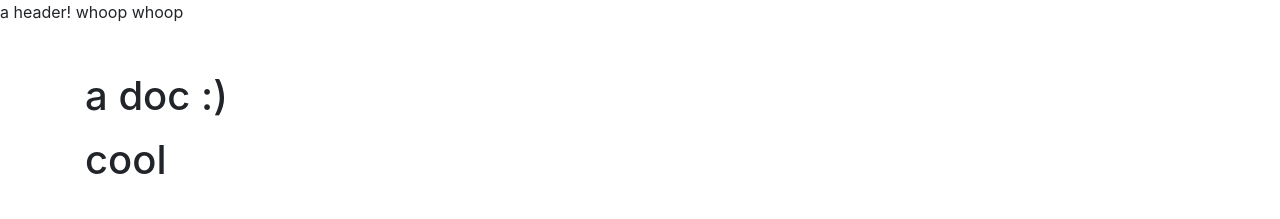
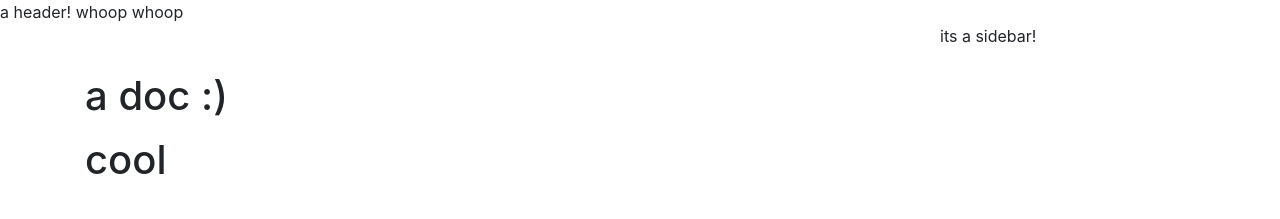
Before and after one commit to Blur-Creative/theme-views, a Jekyll site: the page built from index.md, in a window 1280 px wide. Shown: the top 219 px of the page. Built offline with Jekyll 4.4.1, drawn with Linux system fonts in a browser that asks for light colours.

Commit message:
update doc

```diff
--- a/_includes/head.html
+++ b/_includes/head.html
@@ -17,4 +17,4 @@
 
 <!-- Bootstrap core CSS -->
 <link rel="stylesheet" href="https://maxcdn.bootstrapcdn.com/bootstrap/4.0.0/css/bootstrap.min.css" integrity="sha384-Gn5384xqQ1aoWXA+058RXPxPg6fy4IWvTNh0E263XmFcJlSAwiGgFAW/dAiS6JXm" crossorigin="anonymous">
-<link rel="stylesheet" href="/assets/css/style.css" />
+<link rel="stylesheet" href="/theme-views/assets/css/style.css" />
--- /dev/null
+++ b/_includes/sidebar.html
@@ -0,0 +1 @@
+its a sidebar!
--- a/_layouts/docs.html
+++ b/_layouts/docs.html
@@ -17,7 +17,7 @@
             </main>
 
             <div class="col-12 col-md-3">
-
+                {% include sidebar.html %}
             </div>
 
         </div>
--- a/assets/css/style.css
+++ b/assets/css/style.css
@@ -0,0 +1,3 @@
+.body {
+    border: 0;
+}
```
